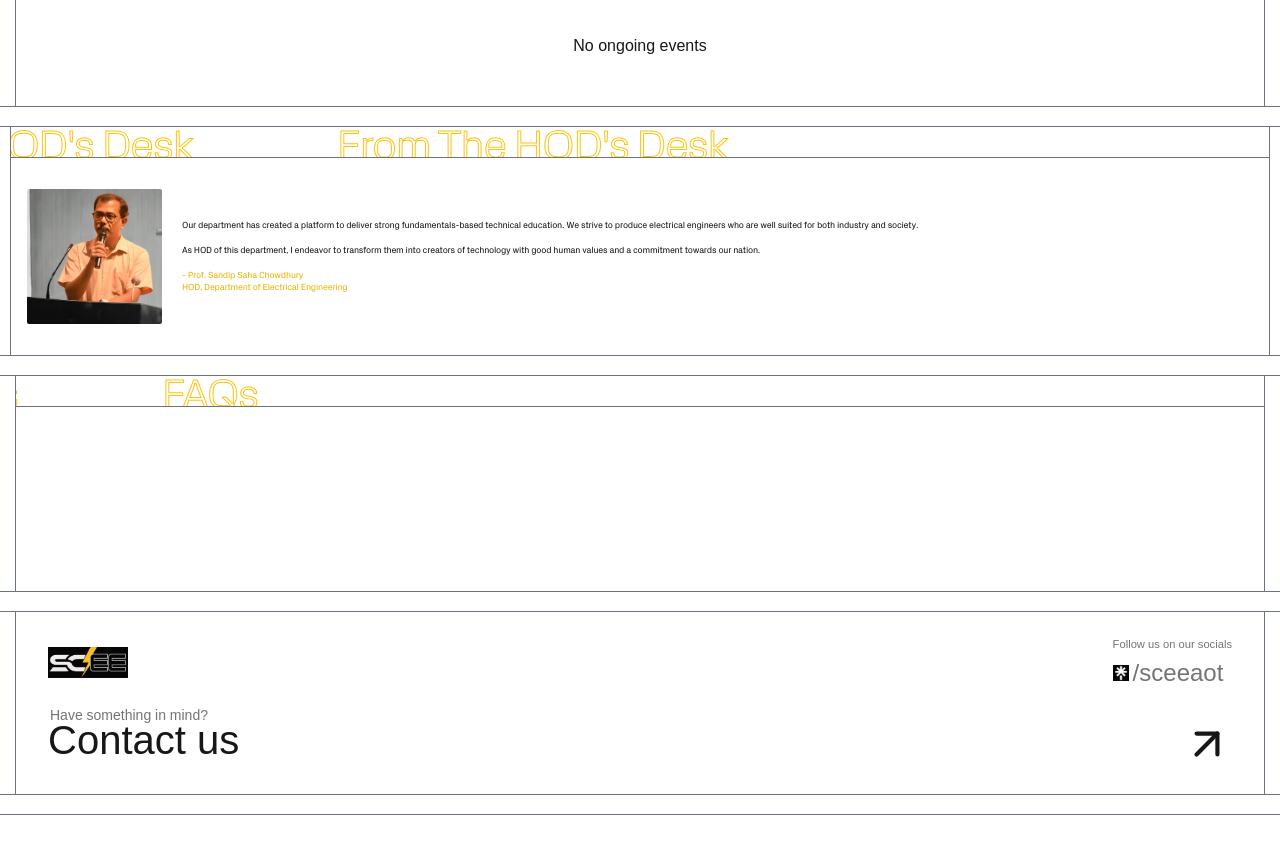
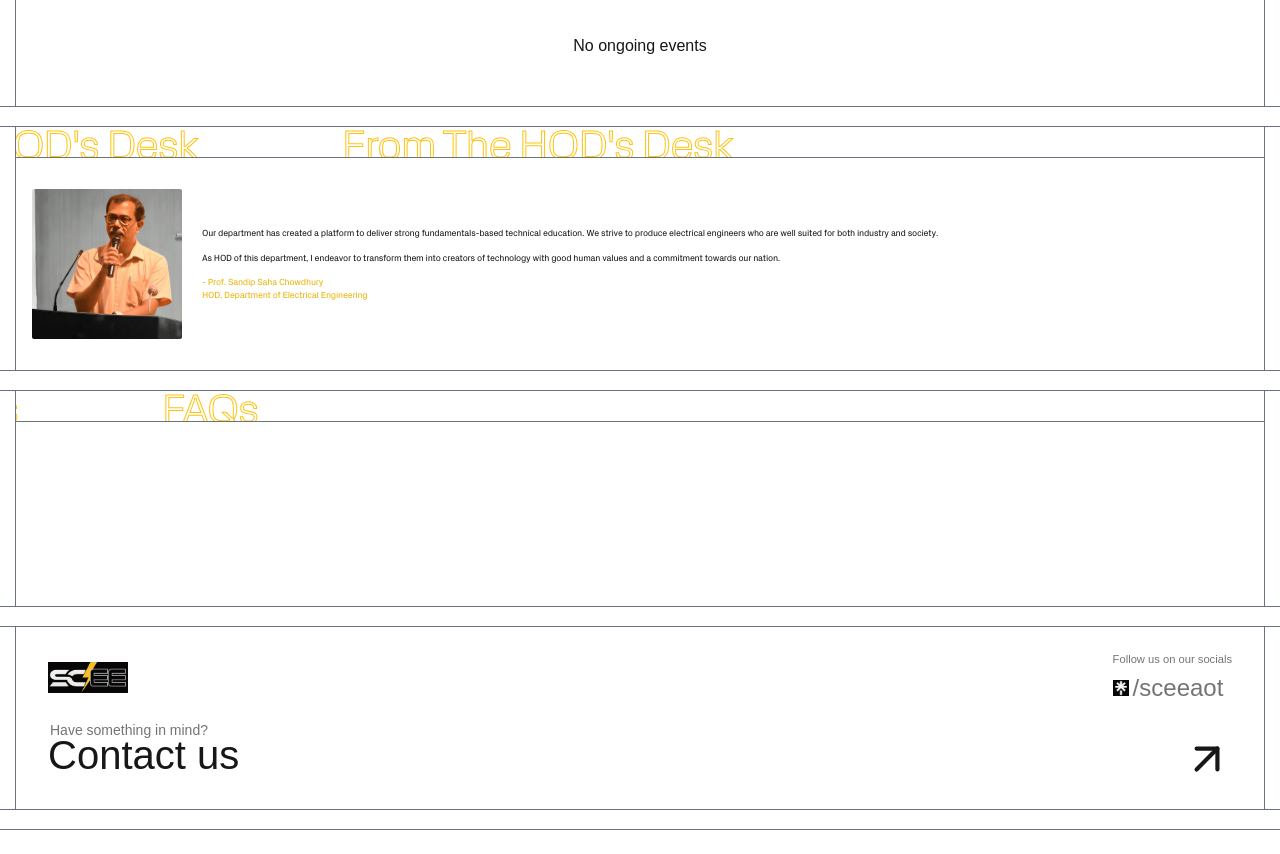
Before and after one commit to iei-scee-aot/sceeaot-web, a Next.js app: page / in a window 1280 px wide. Shown: the part 1300-2154 px from the top of the page. Built offline with nearby package versions, Linux system fonts and the light colour scheme.

Commit message:
only members's link , contact us & view gallery work is left

```diff
--- a/src/app/page.tsx
+++ b/src/app/page.tsx
@@ -118,12 +118,12 @@ const HomePage = () => {
       </div>
       <Divider2 />
 
-      <div className="w-[calc(100%-20px)] mx-auto border-[0.5px] border-gray-500 border-t-0 border-b-0">
+      <div className="w-[calc(100%-30px)] mx-auto border-[0.5px] border-gray-500 border-t-0 border-b-0">
         <div className="flex items-center border-gray-500 border-b-[0.5px] overflow-hidden">
           <Headlines headLine="From The HOD's Desk" />
         </div>
         <div className="flex gap-5 items-center py-[1.9375rem] pl-[1rem] pr-[1rem] text-[9px] font-pxg tracking-tight leading-snug">
-          <Image src="/HOD.jpeg" alt="HOD's PIC" width={135} height={135} className="rounded-sm" />
+          <Image src="/HOD.jpeg" alt="HOD's PIC" width={150} height={150} className="rounded-sm" />
           <p className="flex-1 font-light">
             Our department has created a platform to deliver strong fundamentals-based technical education.
             We strive to produce electrical engineers who are well suited for both
```
